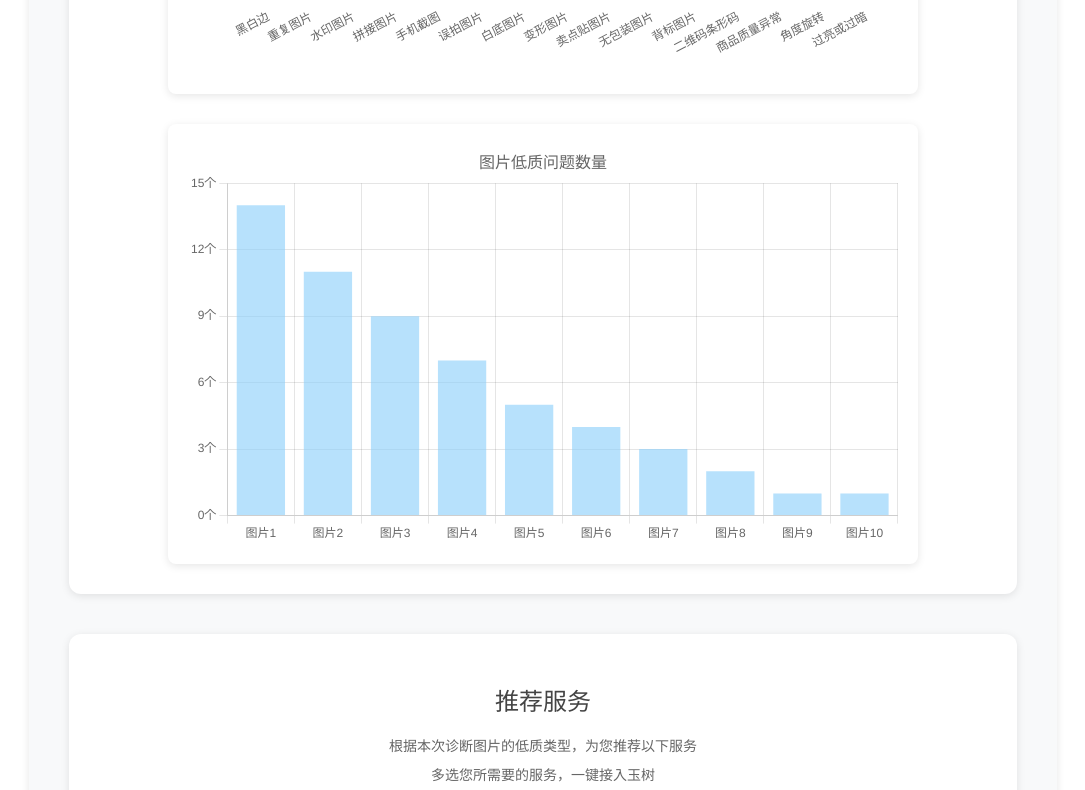
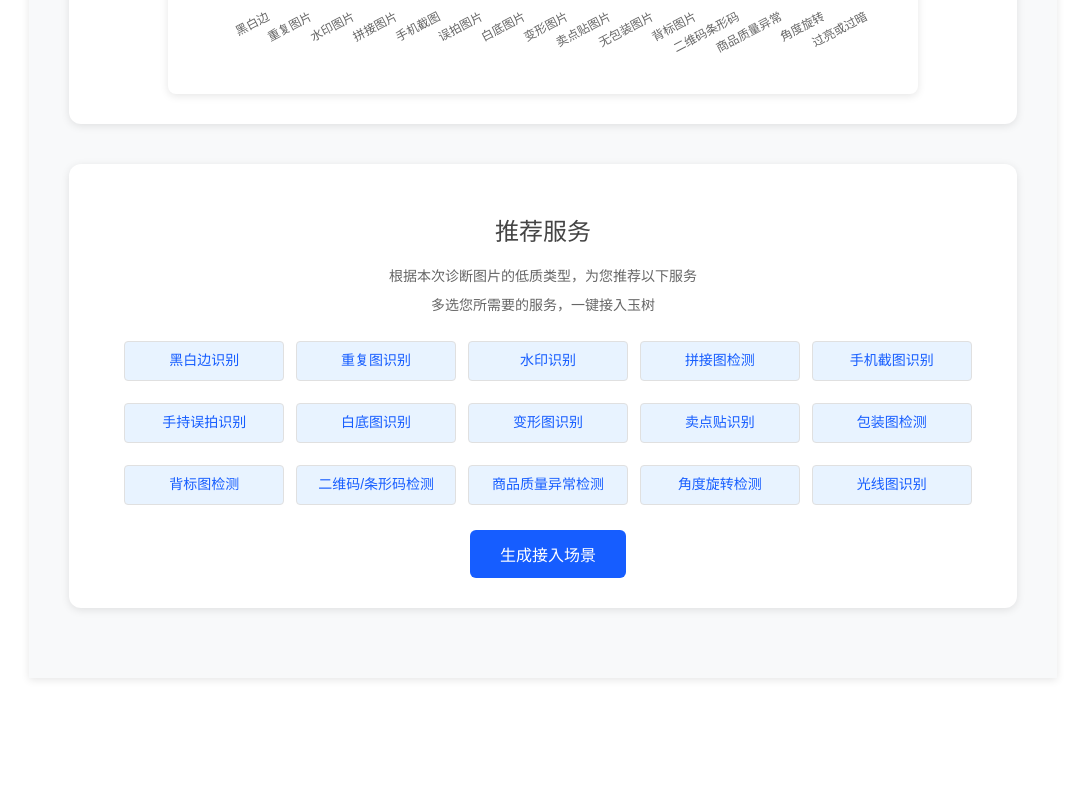
Before and after one commit to tyt0630/image-quality-report-vue3, a Vue app: page / in a window 1280 px wide. Shown: the part 1030-1820 px from the top of the page, without its empty margins (97-1182 px from the left). After the commit the page ends 1740 px from the top, so only its background shows below. Built offline with nearby package versions, Linux system fonts and the light colour scheme.

Commit message:
refactor: 删除图片低质问题数量柱状图，保持低质类型分布图样式不变

```diff
--- a/src/App.vue
+++ b/src/App.vue
@@ -20,6 +20,11 @@ const formData = ref({
   materialType: ''
 })
 
+// 注意：当前为设计示例，展示全部15种可能的问题类型
+// 在实际使用场景下，应该改为动态统计：
+// 1. 只统计和展示本次诊断中实际出现的问题类型
+// 2. 如果一张图片同时出现多个问题（如同时有黑白边和重复图问题），则在每个相关类型中都要计数
+// 3. 这个统计逻辑适用于整个报告的所有部分（柱状图、数据统计、问题列表等）
 const imageTypes = ref([
   { name: '黑白边', count: 32, percentage: 12, service: '黑白边识别' },
   { name: '重复图片', count: 28, percentage: 10, service: '重复图识别' },
@@ -49,6 +54,28 @@ const processedImageTypes = computed(() => {
 
 const sortedImageTypes = [...processedImageTypes.value].sort((a, b) => b.percentage - a.percentage)
 
+// 所有可能的服务列表（固定15种）
+const allServices = [
+  '黑白边识别',
+  '重复图识别',
+  '水印识别',
+  '拼接图检测',
+  '手机截图识别',
+  '手持误拍识别',
+  '白底图识别',
+  '变形图识别',
+  '卖点贴识别',
+  '包装图检测',
+  '背标图检测',
+  '二维码/条形码检测',
+  '商品质量异常检测',
+  '角度旋转检测',
+  '光线图识别'
+]
+
+// 服务列表 - 始终显示所有15种服务
+const servicesList = computed(() => allServices)
+
 // 只获取有问题的图片类型对应的服务
 const services = computed(() => {
   return sortedImageTypes
@@ -56,14 +83,12 @@ const services = computed(() => {
     .map(type => type.service)
 })
 
-// 服务列表
-const servicesList = computed(() => {
-  // 根据imageTypes中的数据对服务进行排序
-  return imageTypes.value
-    .sort((a, b) => b.percentage - a.percentage)
+// 初始化时，根据实际出现的问题类型选中对应服务
+onMounted(() => {
+  selectedServices.value = imageTypes.value
+    .filter(type => type.count > 0)
     .map(type => type.service)
-    .filter((service, index, self) => self.indexOf(service) === index);
-});
+})
 
 // 服务能力描述
 const serviceDescriptions = ref({
@@ -211,17 +236,6 @@ const formItems = [
     type: 'select',
     required: false,
     placeholder: '请输入关联需求'
-  },
-  {
-    label: '素材类型',
-    key: 'materialType',
-    type: 'select',
-    required: true,
-    options: [
-      { label: '图片', value: 'image' },
-      { label: '视频', value: 'video' },
-      { label: '文本', value: 'text' }
-    ]
   },
   {
     label: 'QPS申请量',
@@ -451,7 +465,8 @@ onMounted(() => {
           'rgba(255, 205, 86, 0.5)'  // 黄色 - 光线不足
         ],
         borderWidth: 0,
-        barThickness: 60,
+        barThickness: 35,  // 将柱子宽度调整为35
+        maxBarThickness: 35,  // 最大宽度也设为35
         borderRadius: 0
       }]
     },
@@ -555,73 +570,6 @@ onMounted(() => {
       }
     }
   })
-
-  // 添加图片质量问题分布图表
-  const issuesCtx = document.getElementById('issuesDistributionChart')
-  const chartData = {
-    labels: ['图片1', '图片2', '图片3', '图片4', '图片5', '图片6', '图片7', '图片8', '图片9', '图片10'],
-    datasets: [{
-      label: '低质问题数量',
-      data: [14, 11, 9, 7, 5, 4, 3, 2, 1, 1],  // 将第三个数据点从10改为9，将第四个数据点从8改为7，将第五个数据点从6改为5
-      backgroundColor: 'rgba(135, 206, 250, 0.6)',
-      borderWidth: 0
-    }]
-  }
-
-  const chartOptions = {
-    responsive: true,
-    maintainAspectRatio: false,
-    scales: {
-      y: {
-        beginAtZero: true,
-        max: 15,
-        min: 0,
-        ticks: {
-          stepSize: 3,
-          callback: function(value) {
-            return value + '个'
-          }
-        },
-        grid: {
-          color: 'rgba(0, 0, 0, 0.1)'
-        }
-      },
-      x: {
-        grid: {
-          display: true,
-          color: 'rgba(0, 0, 0, 0.1)'
-        }
-      }
-    },
-    plugins: {
-      title: {
-        display: true,
-        text: '图片低质问题数量',
-        font: {
-          size: 16,
-          weight: 'normal'
-        }
-      },
-      legend: {
-        display: false
-      }
-    }
-  }
-
-  new Chart(issuesCtx, {
-    type: 'bar',
-    data: chartData,
-    options: {
-      ...chartOptions,
-      onClick: (event, elements) => {
-        if (elements.length > 0) {
-          const index = elements[0].index;
-          selectedIssueImage.value = imageIssuesData.value[index];
-          showIssueDetail.value = true;
-        }
-      }
-    }
-  })
 })
 </script>
 
@@ -671,11 +619,6 @@ onMounted(() => {
         <div class="chart-container quality-distribution">
           <canvas id="qualityChart"></canvas>
         </div>
-
-        <!-- 添加新的图表容器 -->
-        <div class="chart-container issues-distribution">
-          <canvas id="issuesDistributionChart"></canvas>
-        </div>
       </div>
     </div>
 
@@ -759,25 +702,6 @@ onMounted(() => {
             </div>
             <div class="input-container">
               <input v-model="formData.relatedDemand" placeholder="请输入关联需求" type="text">
-            </div>
-          </div>
-
-          <div class="form-item">
-            <div class="form-label">素材类型</div>
-            <div class="input-container">
-              <div class="select-input" @click="toggleDropdown('materialType')" style="text-align: left;">
-                <span v-if="!formData.materialType"></span>
-                <span v-else>{{ formItems.find(item => item.key === 'materialType').options.find(opt => opt.value === formData.materialType)?.label }}</span>
-              </div>
-              <div v-if="activeDropdown === 'materialType'" class="dropdown-content">
-                <div v-for="option in formItems.find(item => item.key === 'materialType').options"
-                     :key="option.value"
-                     class="dropdown-item"
-                     @click="formData.materialType = option.value; activeDropdown = null">
-                  {{ option.label }}
-                  <span v-if="formData.materialType === option.value" class="selected-mark">✓</span>
-                </div>
-              </div>
             </div>
           </div>
 
@@ -1481,8 +1405,7 @@ input:disabled {
   max-width: 800px;  /* 设置最大宽度 */
 }
 
-.quality-distribution,
-.issues-distribution {
+.quality-distribution {
   position: relative;
 }
 
```
